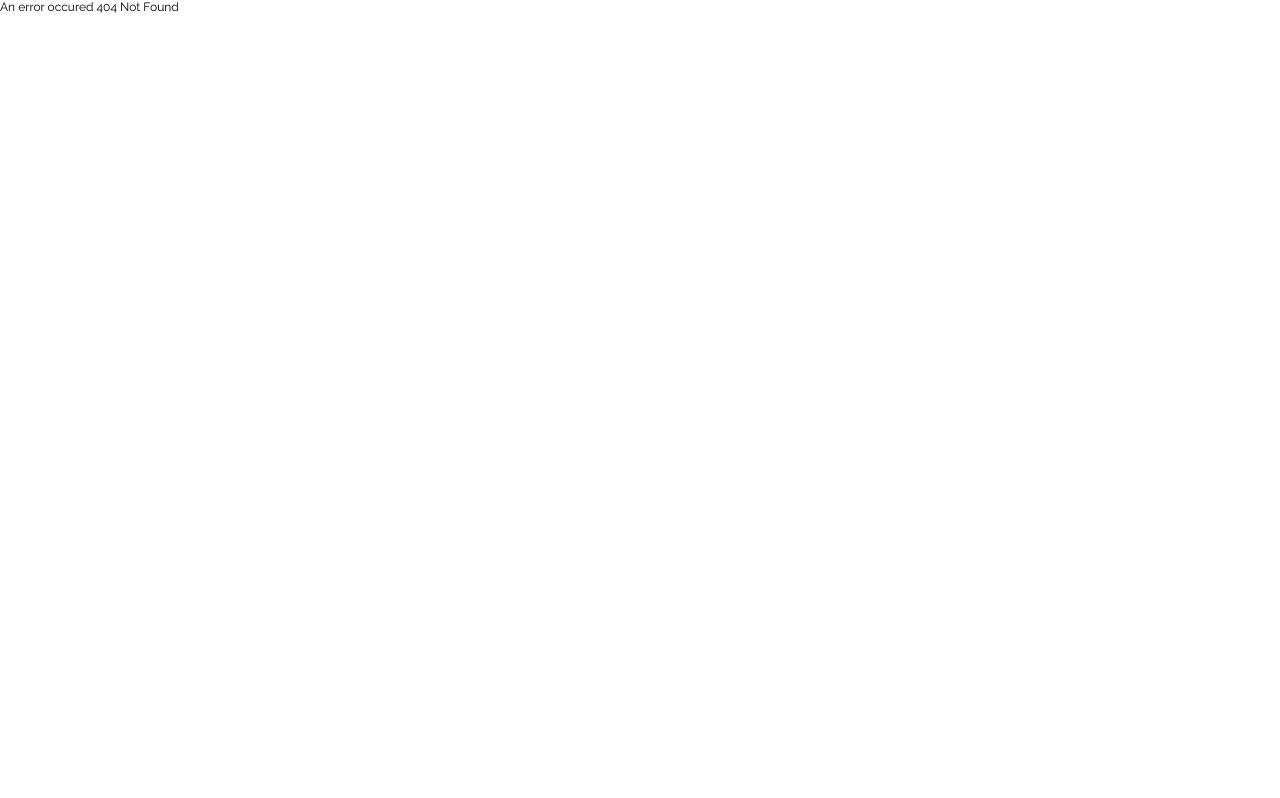
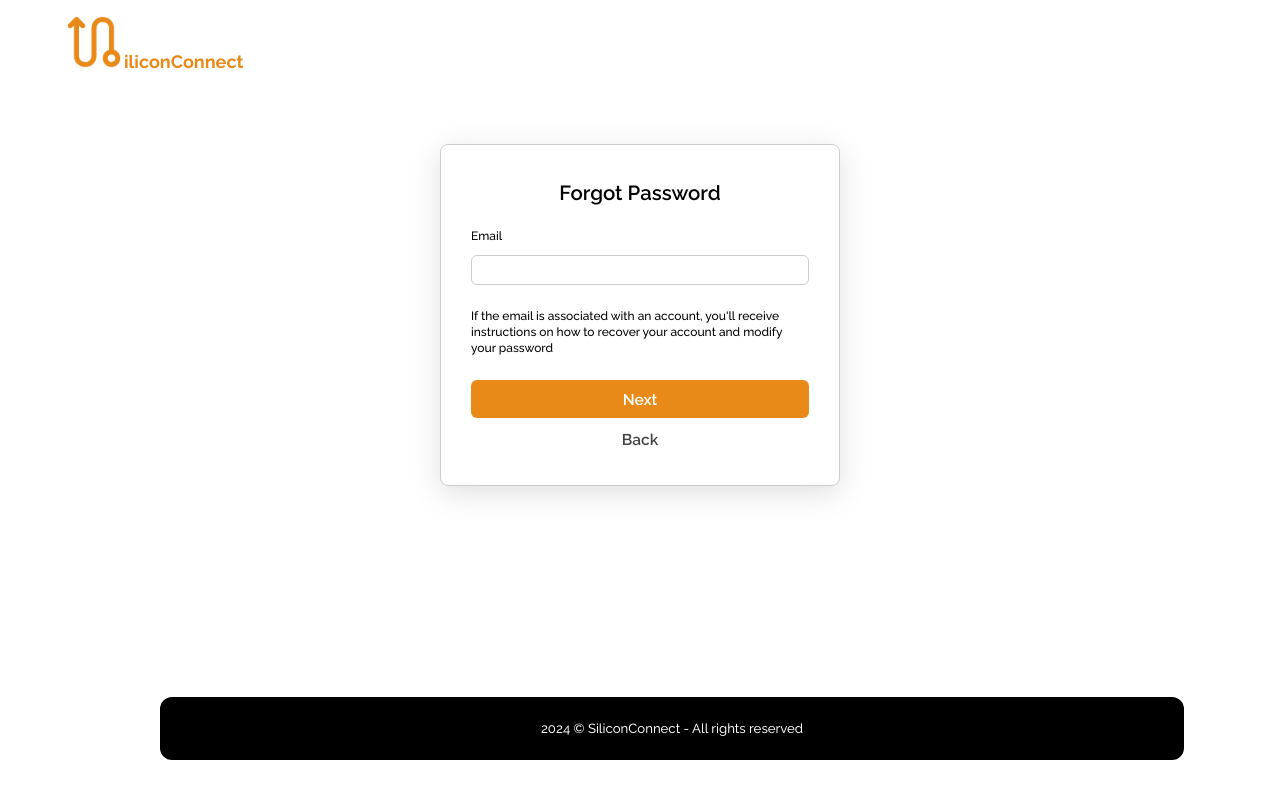
Before and after one commit to PrivateHackverseSiliconDreamers/GetAJob, a React (Vite) app in the folder FrontEnd/: page /request-reset-password in a window 1280 px wide. Before the commit this address had no page. Built offline with nearby package versions, Linux system fonts and the light colour scheme.

Commit message:
authentification complete

```diff
--- a/FrontEnd/src/index.css
+++ b/FrontEnd/src/index.css
@@ -15,7 +15,7 @@
   --border-color: #ccc;
   --purple-circle-colour: #8D3E9A;
   --skills-colour-fill: #DDDDDD;
-  --hover-main-orange: #e5800e
+  --hover-main-orange: #f98908;
 
 }
 
--- a/FrontEnd/src/main.jsx
+++ b/FrontEnd/src/main.jsx
@@ -6,6 +6,9 @@ import LandingPage from './pages/LandingPage.jsx';
 import LoginPage from './pages/LoginPage.jsx';
 import SigninPage from './pages/SigninPage.jsx';
 import AuthContext from './context/AuthContext.jsx';
+import ForgotPassword from './pages/ForgotPassword.jsx';
+import ResetPassword from './pages/ResetPassword.jsx'
+
 import AuthenticationGuard from './components/authenticationGuard.jsx';
 
 const router = createBrowserRouter([
@@ -20,9 +23,18 @@ const router = createBrowserRouter([
     errorElement: <ErrorPage />,
   },
   {
-    element: <SigninPage/>,
+    element: <SigninPage />,
     path: '/signin',
     errorElement: <ErrorPage />,
+  },
+  {
+    element: <ForgotPassword />,
+    path: '/request-reset-password',
+    errorElement: <ErrorPage />,
+  },
+  {
+    element: <ResetPassword />,
+    path: '/confirm-reset-password',
   },
 ]);
 
--- /dev/null
+++ b/FrontEnd/src/pages/ForgotPassword.jsx
@@ -0,0 +1,64 @@
+import React, { useState } from 'react';
+import logo from '../assets/images/silicon_logo.svg';
+import { Link } from 'react-router-dom';
+import './stylesheet/ForgotPassword.css';
+
+const ForgotPassword = () => {
+  const [email, setEmail] = useState('');
+  return (
+    <div className="forgotpwd-container">
+      <div className="header-container">
+        <div className="landing-header">
+          <div className="landing-silicon-logo">
+            <img
+              src={logo}
+              alt="silicon logo"
+              className="landing-silicon-logo-img"
+            />
+
+            <p className="landing-logo-text">iliconConnect</p>
+          </div>
+        </div>
+      </div>
+      <div className="body-container">
+        <div className="forgot-pwd-content-container">
+          <form action="" className="forgot-pwd-form">
+            <p className="forgot-pwd-text">Forgot Password</p>
+            <div className="forgot-pwd-email-container">
+              <label className="label-input" htmlFor="emailForgot-pwd">
+                Email
+              </label>
+              <input
+                value={email}
+                onChange={(e) => setEmail(e.target.value)}
+                type="text"
+                name=""
+                id="emailForgot-pwd"
+              />
+            </div>
+            <div className="account-recover-text-div">
+              <p>
+                If the email is associated with an account, you'll receive
+                instructions on how to recover your account and modify your
+                password
+              </p>
+            </div>
+            <div className="next-button-div column">
+              <Link to="/confirm-reset-password" className="next-button-forgot">
+                Next
+              </Link>
+              <Link to="/login" className="back-button-forgot">
+                Back
+              </Link>
+            </div>
+          </form>
+        </div>
+        <div className="login-header-body">
+          <p>2024 © SiliconConnect - All rights reserved</p>
+        </div>
+      </div>
+    </div>
+  );
+};
+
+export default ForgotPassword;
--- a/FrontEnd/src/pages/LandingPage.jsx
+++ b/FrontEnd/src/pages/LandingPage.jsx
@@ -2,6 +2,7 @@ import './stylesheet/LandingPage.css';
 import logo from '../assets/images/silicon_logo.svg';
 import heroIcon from '../assets/images/hero-image.svg';
 import { Navigate, useNavigate } from 'react-router';
+import { Link } from 'react-router-dom';
 
 const LandingPage = () => {
   const navigate = useNavigate();
@@ -23,13 +24,13 @@ const LandingPage = () => {
             <p className="landing-logo-text">iliconConnect</p>
           </div>
           <div className="landing-header-right">
-            <button className="create-acc-button">Create an account</button>
-            <button
-              onClick={handleNavigateLogin}
+            <Link to='/signin' className="create-acc-button">Create an account</Link>
+            <Link
+              to='/login'
               className="landing-login-button"
             >
               Login
-            </button>
+            </Link>
           </div>
         </div>
       </div>
@@ -48,12 +49,12 @@ const LandingPage = () => {
               support you. Join us today and unlock a world of possibilities!
             </p>
             <div className="get-started-btn-div">
-              <button
+              <Link to='/login'
                 className="landing-start-btn"
-                onClick={handleNavigateLogin}
+
               >
                 Get Started
-              </button>
+              </Link>
             </div>
           </div>
 
--- a/FrontEnd/src/pages/LoginPage.jsx
+++ b/FrontEnd/src/pages/LoginPage.jsx
@@ -84,7 +84,10 @@ const LoginPage = () => {
                   </label>
                 </div>
 
-                <Link className="forgot-password" to="/">
+                <Link
+                  className="forgot-password"
+                  to="/request-reset-password"
+                >
                   Forgot Password?
                 </Link>
               </div>
--- /dev/null
+++ b/FrontEnd/src/pages/ResetPassword.jsx
@@ -0,0 +1,68 @@
+import React, { useState } from 'react'
+import logo from '../assets/images/silicon_logo.svg';
+import { Link } from 'react-router-dom';
+import './stylesheet/resetPassword.css'
+
+const ResetPassword = () => {
+  const [password, setPassword] = useState('');
+  const [confirmPassword, setconfirmPassword] = useState('');
+
+  return (
+    <div className="forgotpwd-container">
+      <div className="header-container">
+        <div className="landing-header">
+          <div className="landing-silicon-logo">
+            <img
+              src={logo}
+              alt="silicon logo"
+              className="landing-silicon-logo-img"
+            />
+
+            <p className="landing-logo-text">iliconConnect</p>
+          </div>
+        </div>
+      </div>
+      <div className="body-container">
+        <div className="forgot-pwd-content-container">
+          <form action="" className="forgot-pwd-form">
+            <p className="forgot-pwd-text">Reset Password</p>
+            <div className="forgot-pwd-email-container">
+              <label className="label-input" htmlFor="">
+                Enter new password
+              </label>
+              <input
+                type="password"
+                name=""
+                id=""
+              />
+            </div>
+            <div className="forgot-pwd-email-container">
+              <label className="label-input" htmlFor="">
+                Confirm new password
+              </label>
+              <input
+                type="password"
+                name=""
+                id=""
+              />
+            </div>
+
+            <div className="next-button-div column">
+              <button  className="next-button-forgot">
+                Reset Password
+              </button>
+              <Link to="/login" className="back-button-forgot">
+                Cancel
+              </Link>
+            </div>
+          </form>
+        </div>
+        <div className="login-header-body">
+          <p>2024 © SiliconConnect - All rights reserved</p>
+        </div>
+      </div>
+    </div>
+  )
+}
+
+export default ResetPassword
--- a/FrontEnd/src/pages/SigninPage.jsx
+++ b/FrontEnd/src/pages/SigninPage.jsx
@@ -2,13 +2,20 @@ import React, { useState } from 'react';
 import './stylesheet/SigninPage.css';
 import logo from '../assets/images/silicon_logo.svg';
 import { Link } from 'react-router-dom';
+import PhoneInput from 'react-phone-input-2';
+import 'react-phone-input-2/lib/style.css';
 
 const SigninPage = () => {
   const [firstName, setFirstName] = useState('');
   const [lastName, setLastName] = useState('');
   const [email, setEmail] = useState('');
   const [password, setPassword] = useState('');
-  const [phoneNumber, setPhoneNumber] = useState('');
+  const [phone, setPhone] = useState('');
+
+  let handleOnChangePhone = (value) => {
+    setPhone(value);
+  };
+
   return (
     <div className="sigin-container">
       <div className="header-container">
@@ -30,7 +37,9 @@ const SigninPage = () => {
             <p className="slogan-sigin">Connect, Collaborate, Succeed</p>
             <div className="user-names-sigin">
               <div className="input-container-sigin first-name-div">
-                <label className='label-signin' htmlFor="firstName">First Name</label>
+                <label className="label-signin" htmlFor="firstName">
+                  First Name
+                </label>
                 <input
                   type="text"
                   value={firstName}
@@ -40,7 +49,9 @@ const SigninPage = () => {
                 />
               </div>
               <div className="input-container-sigin second-name-div">
-                <label className='label-signin' htmlFor="lastName">Last Name</label>
+                <label className="label-signin" htmlFor="lastName">
+                  Last Name
+                </label>
                 <input
                   type="text"
                   value={lastName}
@@ -52,7 +63,9 @@ const SigninPage = () => {
             </div>
 
             <div className="input-container-sigin">
-              <label className='label-signin' htmlFor="emailSignIn">Email</label>
+              <label className="label-signin" htmlFor="emailSignIn">
+                Email
+              </label>
               <input
                 type="text"
                 id="emailSignIn"
@@ -62,7 +75,9 @@ const SigninPage = () => {
             </div>
 
             <div className="input-container-sigin">
-              <label className='label-signin' htmlFor="passwordSignIn">Password</label>
+              <label className="label-signin" htmlFor="passwordSignIn">
+                Password
+              </label>
               <input
                 type="password"
                 id="passwordSignIn"
@@ -72,26 +87,41 @@ const SigninPage = () => {
             </div>
 
             <div className="input-container-sigin">
-              <label className='label-signin' htmlFor="phoneNumberSignIn">Phone Number</label>
-              <input
-                type="password"
-                id="phoneNumberSignIn"
-                value={phoneNumber}
-                onChange={(e) => setPhoneNumber(e.target.value)}
+              <label className="label-signin" htmlFor="phoneNumberSignIn">
+                Phone Number
+              </label>
+              <PhoneInput
+                country={'cm'}
+                value={phone}
+                onChange={handleOnChangePhone}
+                autoCorrect="off"
+                inputStyle={{
+                  width: '100%',
+                  height: '2.5rem',
+                  fontFamily: 'Raleway',
+                  fontSize: '1rem',
+                  borderRadius: '6px',
+                }}
               />
             </div>
 
             <div className="privacy-policy-div">
               <input type="checkbox" name="" id="privacyPolicy" />
-              <label className='privacyPolicy-text' for="privacyPolicy">
+              <label className="privacyPolicy-text" htmlFor="privacyPolicy">
                 Yes, I understand and agree to the SiliconConnect User Agreement
                 and Privacy Policy.
               </label>
+              l
             </div>
 
             <div className="sigin-button-div">
-              <button className='create-button'>Create my account</button>
-              <p className='not-registered-text'>Already have an account? <Link to='/login' className='create-account'>Log in</Link> </p>
+              <button className="create-button">Create my account</button>
+              <p className="not-registered-text">
+                Already have an account?{' '}
+                <Link to="/login" className="create-account">
+                  Log in
+                </Link>{' '}
+              </p>
             </div>
           </form>
         </div>
--- /dev/null
+++ b/FrontEnd/src/pages/stylesheet/ForgotPassword.css
@@ -0,0 +1,94 @@
+.forgotpwd-container{
+    height: 100dvh;
+}
+.column {
+    display: flex;
+    flex-direction: column;
+}
+.row{
+    display: flex;
+}
+.forgot-pwd-content-container{
+    display: flex;
+    justify-content: center;
+    align-items: center;
+    margin-top: 8rem;
+
+}
+
+.forgot-pwd-form{
+    border: 1px solid var(--border-color);
+    border-radius: 8px;
+    box-shadow: rgba(100, 100, 111, 0.2) 0px 7px 29px 0px;
+    width: 500px;
+    padding: 3rem 2.5rem;
+    display: flex;
+    flex-direction: column;
+    gap: 2rem;
+}
+
+.forgot-pwd-text{
+    font-weight: 600;
+    font-size: 1.7rem;
+    text-align: center;
+}
+.account-recover-text-div >p:nth-child(1){
+    font-weight: 500;
+    line-height: 1.3;
+
+}
+.forgot-pwd-email-container{
+    display: flex;
+    flex-direction: column;
+    gap: 1rem;
+}
+
+.next-button-div{
+    gap: 1rem;
+
+}
+.next-button-forgot{
+    display: block;
+    text-decoration: none;
+    color: white;
+    background-color: var(--main-orange);
+    border: none;
+    font-family: 'Raleway', sans-serif;
+    font-weight: 600;
+    font-size: 1.3rem;
+    border-radius: 6px;
+    padding: .6em 0;
+    transition: all .3s ease;
+    text-align: center;
+}
+.next-button-forgot:hover{
+    background-color: var(--hover-main-orange);
+}
+
+.back-button-forgot{
+    display: block;
+    text-decoration: none;
+    color: var(--light-black-color);
+    font-weight: 600;
+    font-family: 'Raleway', sans-serif;
+    font-size: 1.3rem;
+    text-align: center;
+    border-radius: 6px;
+}
+
+.back-button-forgot:hover{
+
+    text-decoration: underline;
+}
+
+@media only screen and (min-width: 1000px) and (max-width: 1600px){
+    html{
+        font-size: 12px;
+    }
+    .forgot-pwd-content-container{
+        margin-top: 5rem;
+    }
+    .forgot-pwd-form{
+        width: 400px;
+    }
+}
--- a/FrontEnd/src/pages/stylesheet/LandingPage.css
+++ b/FrontEnd/src/pages/stylesheet/LandingPage.css
@@ -47,10 +47,11 @@ button{
     color: var(--main-orange);
     border-radius: 42px;
     padding: .4em 1.4em;
-    font-size: 1.6rem;
+    font-size: 1.4rem;
     background-color: transparent;
     border:1px solid var(--main-orange);
     font-weight: 500;
+    text-decoration: none;
     font-family: 'Raleway', sans-serif;
 
 }
@@ -59,9 +60,10 @@ button{
     background-color: inherit;
     border: none;
     padding: .5em 1.4em;
-    font-size: 1.6rem;
+    font-size: 1.4rem;
     border-radius: 42px;
     font-weight: 500;
+    text-decoration: none;
     font-family: 'Raleway', sans-serif;
 }
 .create-acc-button:hover{
@@ -88,6 +90,7 @@ button{
 .landing-hero-text{
     line-height: 1.3;
     font-weight: 550;
+    font-size: 1.8rem;
 }
 .landing-highlight{
     color: var(--main-orange);
@@ -103,7 +106,7 @@ button{
 }
 
 .landing-body-text{
-    font-size: 1.5rem;
+    font-size: 1.4rem;
     font-weight: 500;
     line-height: 1.6;
     color: var(--light-black-color);
@@ -116,6 +119,7 @@ button{
     font-size: 1.6rem;
     font-weight: 550;
     padding: .6em 1.8em;
+    text-decoration: none;
     border-radius: 42px;
     color:#fff;
     border: none;
--- a/FrontEnd/src/pages/stylesheet/LoginPage.css
+++ b/FrontEnd/src/pages/stylesheet/LoginPage.css
@@ -32,7 +32,7 @@ input:focus{
 }
 .label-input{
     font-weight: 500;
-    font-size: 1.3rem;
+    font-size: 1rem;
 }
 .login-text{
     font-weight: 600;
@@ -89,6 +89,7 @@ input:focus{
     font-size: 1.4rem;
     border-radius: 6px;
     padding: .4em 0;
+    transition: all .3s ease;
 }
 .login-btn:hover{
     background-color: var(--hover-main-orange);
@@ -105,6 +106,10 @@ input:focus{
     text-decoration: none;
     color: var(--main-orange);
     font-weight: 550;
+}
+.forgot-password:hover{
+    text-decoration: underline;
+    transition: all .3s ease;
 }
 
 input[type="checkbox"] {
--- a/FrontEnd/src/pages/stylesheet/SigninPage.css
+++ b/FrontEnd/src/pages/stylesheet/SigninPage.css
@@ -35,7 +35,7 @@
 }
 .label-signin{
     font-weight: 450;
-    font-size: 1.3rem;
+    font-size: 1.2rem;
 }
 .input-container-sigin{
     display: flex;
```
Also changed, not shown: FrontEnd/src/pages/stylesheet/resetPassword.css (added).
